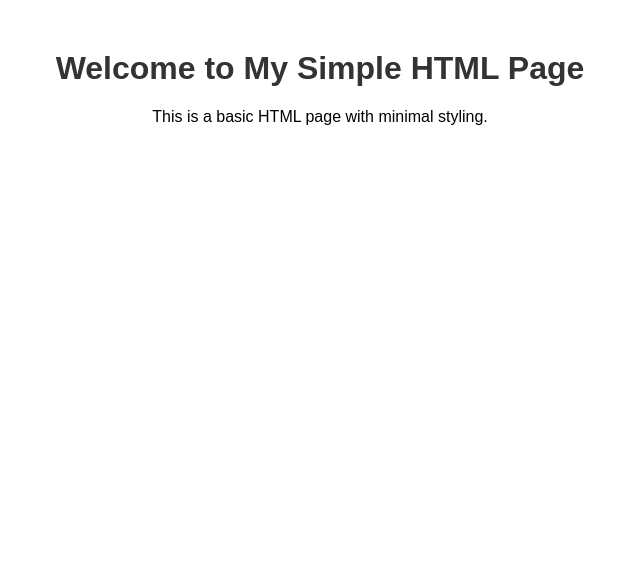
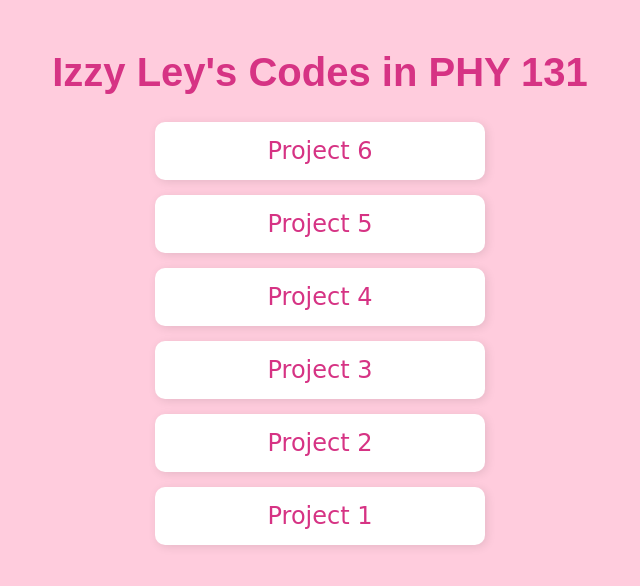
Before and after one commit to isabelathena/isabelathena.github.io, a plain HTML site: page index.html in a window 1280 px wide. Shown: the whole page, without its empty margins (320-960 px from the left). Drawn offline with Linux system fonts and the light colour scheme.

Commit message:
Update index.html

```diff
--- a/index.html
+++ b/index.html
@@ -3,20 +3,57 @@
 <head>
     <meta charset="UTF-8">
     <meta name="viewport" content="width=device-width, initial-scale=1.0">
-    <title>Simple HTML Page</title>
+    <title>Izzy Ley's Code</title>
     <style>
         body {
+            background-color: #ffccdd;
             font-family: Arial, sans-serif;
             text-align: center;
             margin: 50px;
+            color: #333;
         }
         h1 {
-            color: #333;
+            font-size: 2.5em;
+            color: #d63384;
+        }
+        .projects {
+            display: flex;
+            flex-direction: column;
+            align-items: center;
+            gap: 15px;
+            margin-top: 20px;
+        }
+        .project-link {
+            background: white;
+            padding: 15px;
+            width: 300px;
+            border-radius: 10px;
+            box-shadow: 2px 2px 10px rgba(0, 0, 0, 0.1);
+        }
+        .project-link a {
+            text-decoration: none;
+            font-family: "Brush Script MT", cursive;
+            font-size: 1.5em;
+            color: #d63384;
+        }
+        .project-link:hover {
+            background: #ffe6ee;
+        }
+        .cat-img {
+            margin-top: 20px;
+            width: 150px;
         }
     </style>
 </head>
 <body>
-    <h1>Welcome to My Simple HTML Page</h1>
-    <p>This is a basic HTML page with minimal styling.</p>
+    <h1>Izzy Ley's Codes in PHY 131</h1>
+    <div class="projects">
+        <div class="project-link"><a href="https://trinket.io/python/6cca87b1bb95">Project 6</a></div>
+        <div class="project-link"><a href="https://trinket.io/python/96afb279d5aa">Project 5</a></div>
+        <div class="project-link"><a href="https://trinket.io/python/28d0cd967ae4">Project 4</a></div>
+        <div class="project-link"><a href="https://trinket.io/python/3e3cad5a7273">Project 3</a></div>
+        <div class="project-link"><a href="https://trinket.io/python/b9be232e230c">Project 2</a></div>
+        <div class="project-link"><a href="https://trinket.io/python/e50a4c0272e5">Project 1</a></div>
+    </div>
 </body>
 </html>
```
